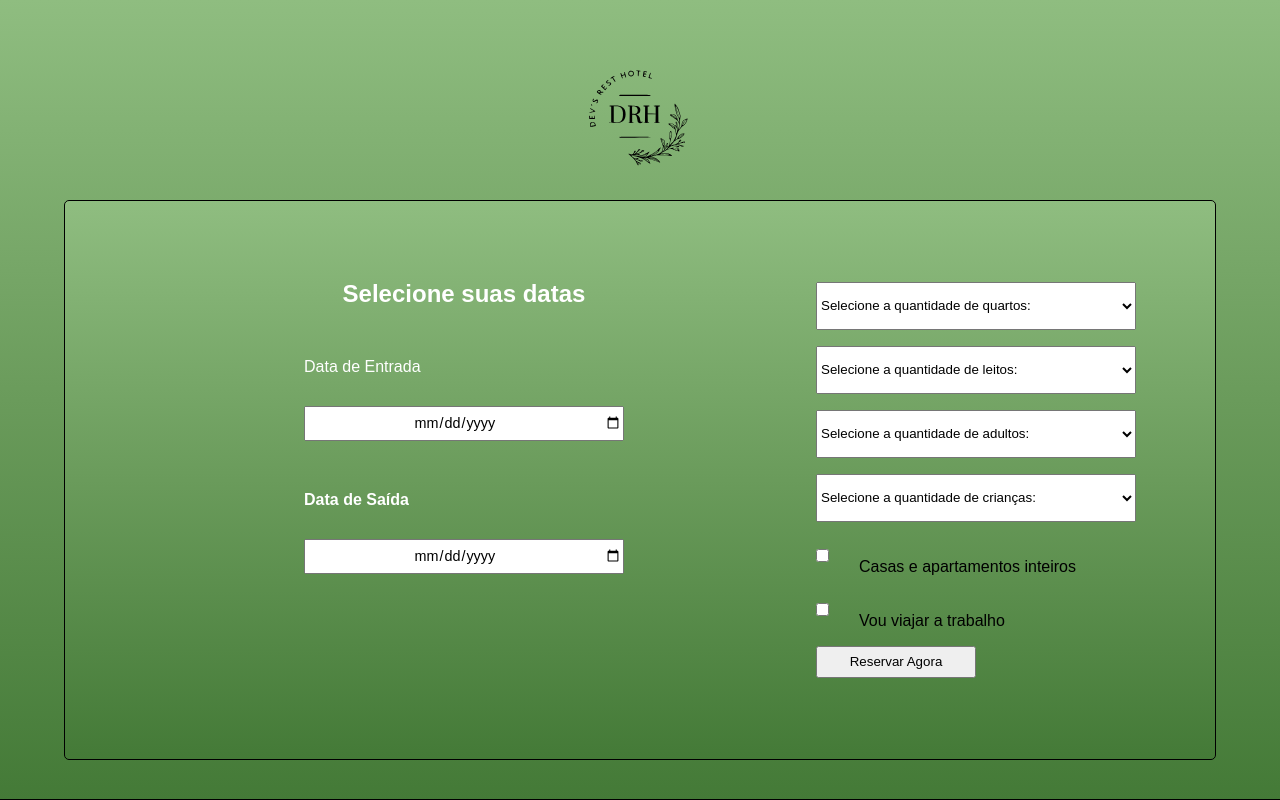
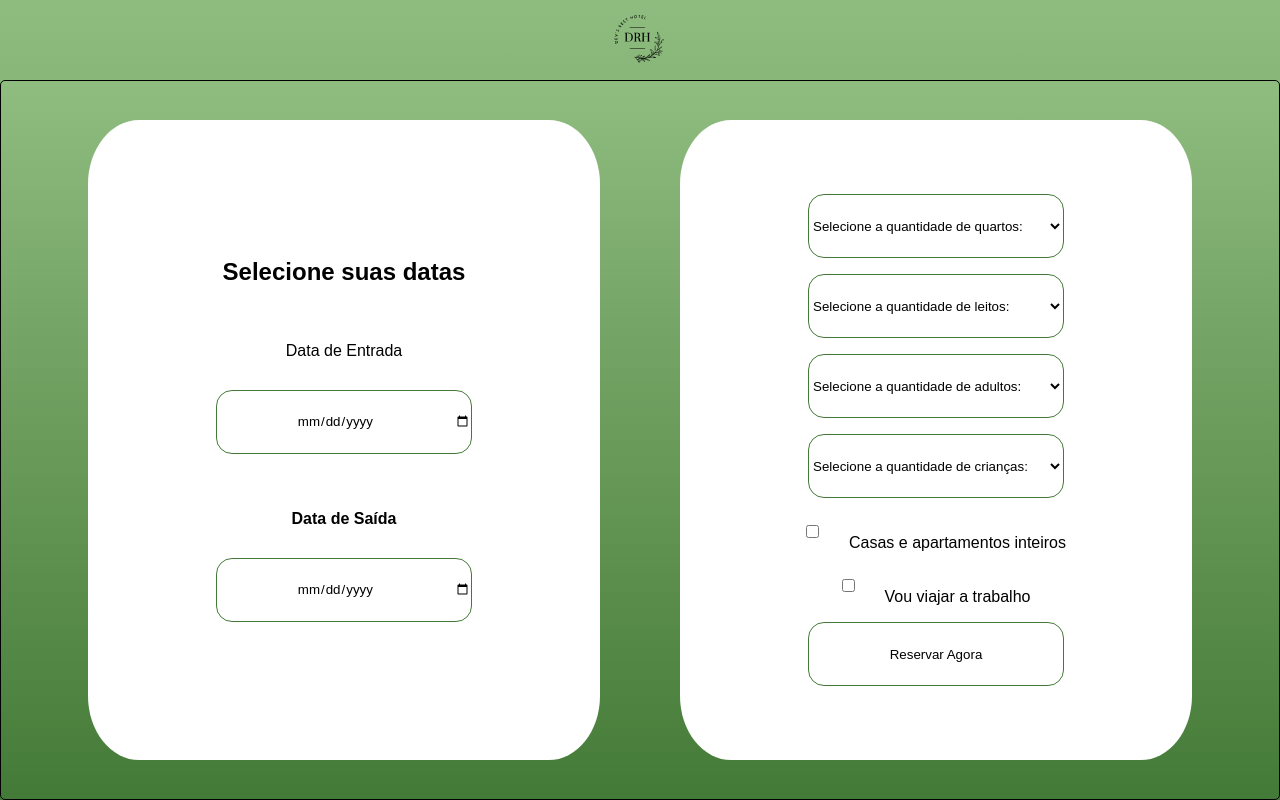
Before and after one commit to enricomartins018/mod5_devs_rest_hotel, a React (Vite) app: page /facasuareserva in a window 1280 px wide. Built offline with nearby package versions, Linux system fonts and the light colour scheme.

Commit message:
feat: Form de reserva estilizado.

```diff
--- a/src/components/FormFacaSuaReserva/FormFacaSuaReserva.module.css
+++ b/src/components/FormFacaSuaReserva/FormFacaSuaReserva.module.css
@@ -1,46 +1,71 @@
-section {
+.section {
     display: flex;
     flex-direction: column;
     justify-content: center;
     align-items: center;
     width: 100vw;
-    height: 99.9vh;
+    height: 100vh;
     background: linear-gradient(0deg, #447a37, #6a9b5b, #8fbd80);
     font-family: Arial, Helvetica, sans-serif;
 }
 
-form {
+.form {
     display: flex;
     flex-direction: row;
     justify-content: center;
     align-items: center;
-    width: 90vw;
-    height: 70vh;
-    gap: 2rem;
+    width: 100vw;
+    height: 100vh;
+    gap: 5rem;
     background: linear-gradient(0deg, #447a37, #6a9b5b, #8fbd80);
 }
 
 .selectDate {
     display: flex;
     flex-direction: column;
-    justify-content: flex-start;
+    justify-content: center;
     align-items: center;
-    color: white;
-    width: 50vw;
-    height: 50vh;
+    text-align: center;
+    color: black;
+    width: 40vw;
+    height: 80vh;
+    border-radius: 10%;
+    background-color: white;
 }
 
+.dataEntrada{
+    display: flex;
+    flex-direction: column;
+    justify-content: center;
+    align-items: center;
+    height: 9rem;
+}
 
 .containerSelectPattern {
     display: flex;
     flex-direction: column;
+    justify-content: center;
+    align-items: center;
     gap: 1rem;
-    text-align: left;
+    font-family: Arial, Helvetica, sans-serif;
+    width: 40vw;
+    height: 80vh;
+    border-radius: 10%;
+    color: black;
+    background-color: white;
+
 }
 
 .selectPattern {
-    height: 3rem;
-    width: 20rem;
+    cursor: pointer;
+    font-family: Arial, Helvetica, sans-serif;
+    width: 20vw;
+    height: 4rem;
+    color: black;
+    background-color: white;
+    border: solid 0.1rem #447a37;
+    text-align: left;
+    border-radius: 1rem;
 }
 
 .dataEntrada{
@@ -55,17 +80,37 @@ form {
 
 .inputPattern{
     font-family: Arial, Helvetica, sans-serif;
-    font-size: 0.9rem;
+    width: 20vw;
+    height: 4rem;
+    color: black;
+    background-color: white;
+    border: solid 0.1rem #447a37;
     text-align: center;
-    width: 20rem;
+    border-radius: 1rem;
 }
 
 .btnEnviarReserva{
-    height: 2rem;
-    width: 10rem;
+    cursor: pointer;
+    font-family: Arial, Helvetica, sans-serif;
+    width: 20vw;
+    height: 4rem;
+    color: black;
+    background-color: white;
+    border: solid 0.1rem #447a37;
+    text-align: center;
+    border-radius: 1rem;
+}
+
+.containerCheckBox{
+    color: black;
 }
 
 .inputCheckbox{
     margin-top: 0.6rem;
     margin-left: 2rem;
 }
+
+.logo{
+    width: 5rem;
+    height: 5rem;
+}
```
